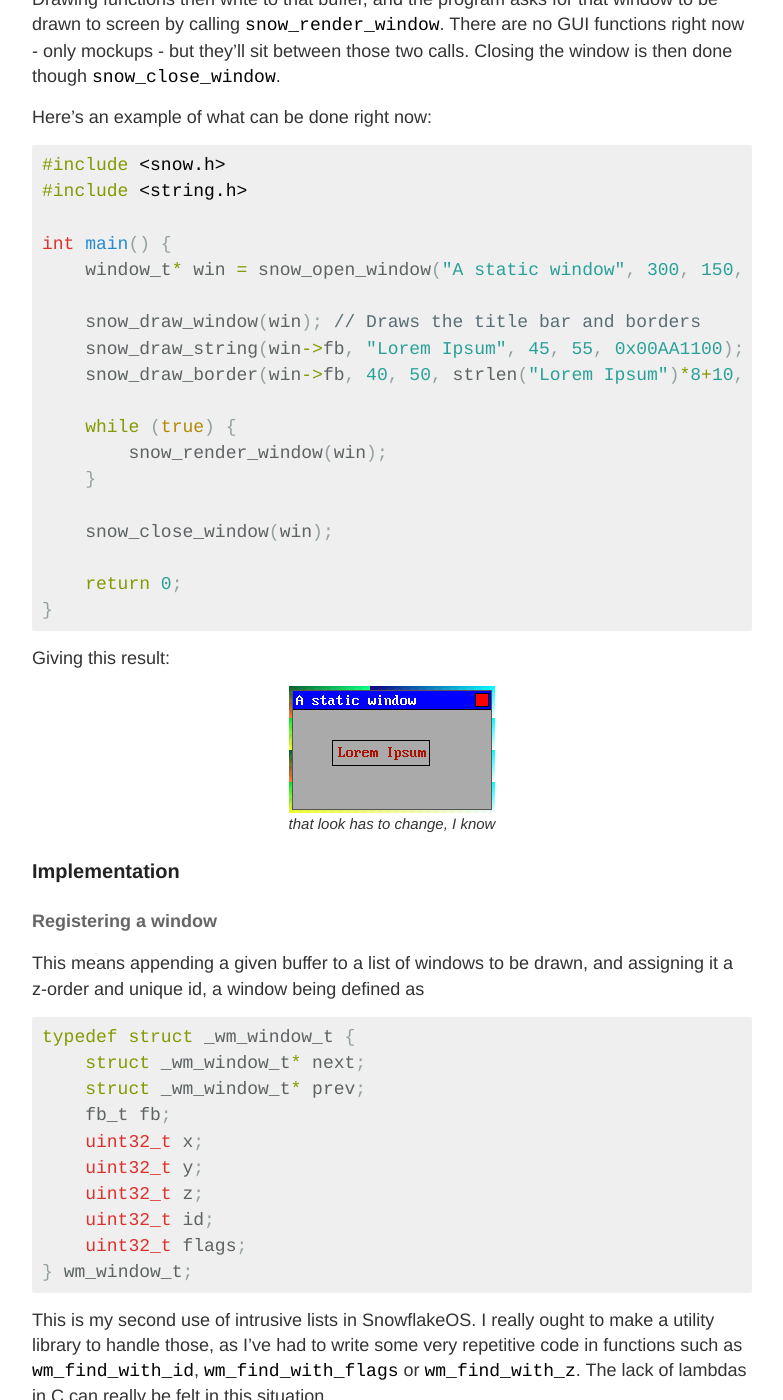
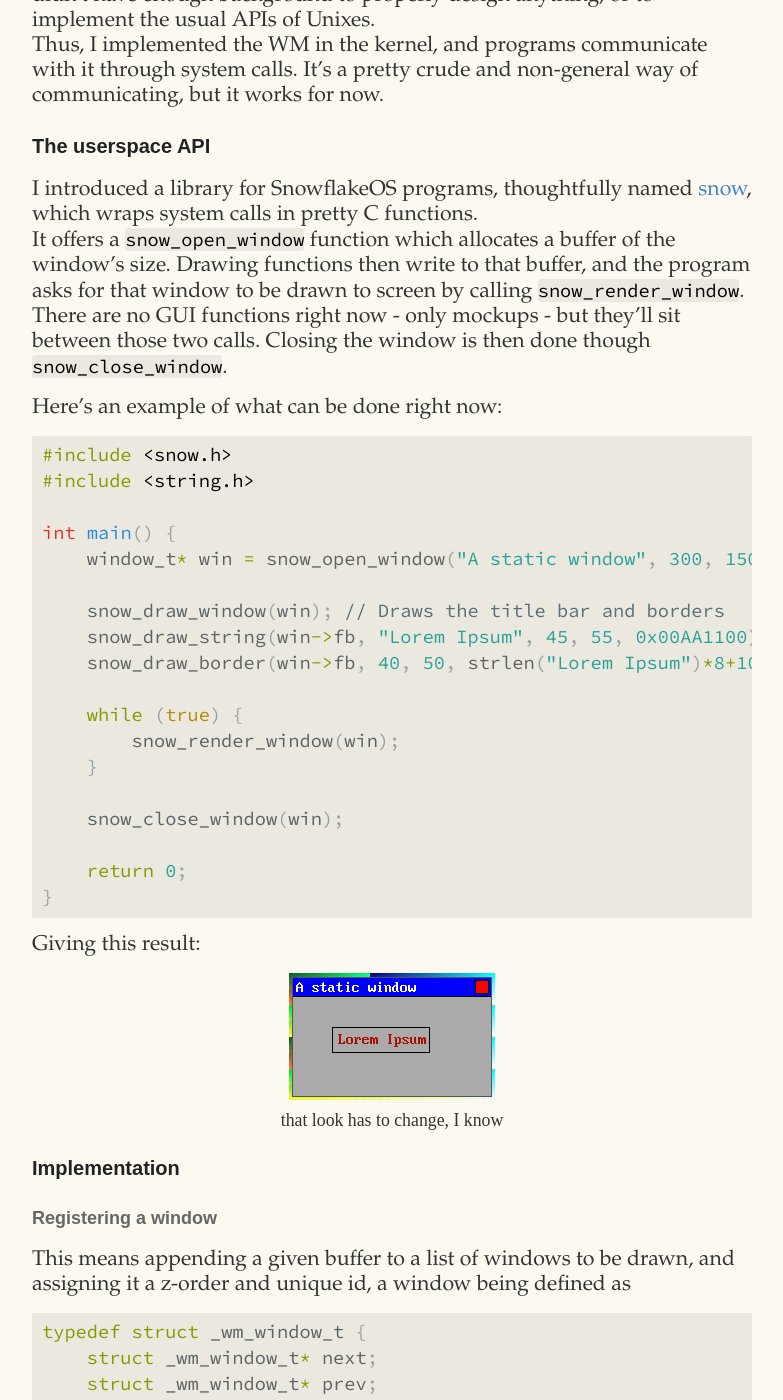
Before and after one commit to 29jm/29jm.github.io, a Jekyll site: the page built from _posts/2019-12-15-window-manager.markdown, in a window 1280 px wide and 1400 px high, scrolled down 4940 px. Shown: the whole window, without its empty margins (248-1031 px from the left). Built offline with Jekyll 4.4.1, drawn with Linux system fonts in a browser that asks for light colours; some web fonts are replaced.

Commit message:
style! feat. sylvain-kern

````diff
--- a/_sass/_highlights.scss
+++ b/_sass/_highlights.scss
@@ -2,13 +2,18 @@
 .highlight > .highlight, // ```
 .entry > .highlight {
   border-radius: 2px;
-  background-color: #efefef;
+  background-color: $lightGray;
   padding: 7px 7px 7px 10px;
   overflow-x: auto;
 }
 
+@import url('https://fonts.googleapis.com/css?family=Source+Code+Pro');
+
 code {
-  font-family:'Bitstream Vera Sans Mono','Courier', monospace;
+  font-family: 'Source Code Pro', 'Courier', monospace;
+  font-size: 14pt;
+  background-color: $lightGray;
+  border-radius: 3px;
 }
 
 // `those` words
--- a/_sass/_variables.scss
+++ b/_sass/_variables.scss
@@ -11,13 +11,14 @@
 $darkerGray: #222;
 $darkGray: #333;
 $gray: #666;
-$lightGray: #eee;
-$white: #fff;
+$lightGray: #ebe8e0;
+$white: #fbf9f0;
+
+@import url('https://fonts.googleapis.com/css?family=Avenir');
 
 // Font stacks
-$helvetica: Helvetica, Arial, sans-serif;
-$helveticaNeue: "Helvetica Neue", Helvetica, Arial, sans-serif;
-$georgia: Georgia, serif;
+$helvetica: "Palatino Linotype", Arial;
+$helveticaNeue: "Avenir", Arial;
 
 // Mobile breakpoints
 @mixin mobile {
--- a/style.scss
+++ b/style.scss
@@ -19,7 +19,7 @@
 
 body {
 	background: $white;
-  font: 18px/1.4 $helvetica;
+  font: 16pt $helvetica;
   color: $darkGray;
 }
 
@@ -124,13 +124,9 @@
 }
 
 // Specify the color of the selection
-::-moz-selection {
-  color: $black;
-  background: $lightGray;
-}
 ::selection {
-  color: $black;
-  background: $lightGray;
+  color: white;
+  background: $blue;
 }
 
 // Nicolas Gallagher's micro clearfix hack
@@ -251,8 +247,9 @@
 
 figcaption {
   text-align: center;
-  font-style: italic;
   font-size: smaller;
+  margin-top: 10px;
+  font-family: Avenir;
 }
 
 .post video {
@@ -338,7 +335,7 @@
   margin-top: 50px;
   border-top: 1px solid #ddd;
   border-bottom: 1px solid #ddd;
-  background-color: $lightGray;
+  background-color: $white;
 }
 
 footer {
````
Also changed, not shown: assets/calc.jpg (added), assets/cat.jpg (added), assets/doom.jpg (added), 1 other file.
